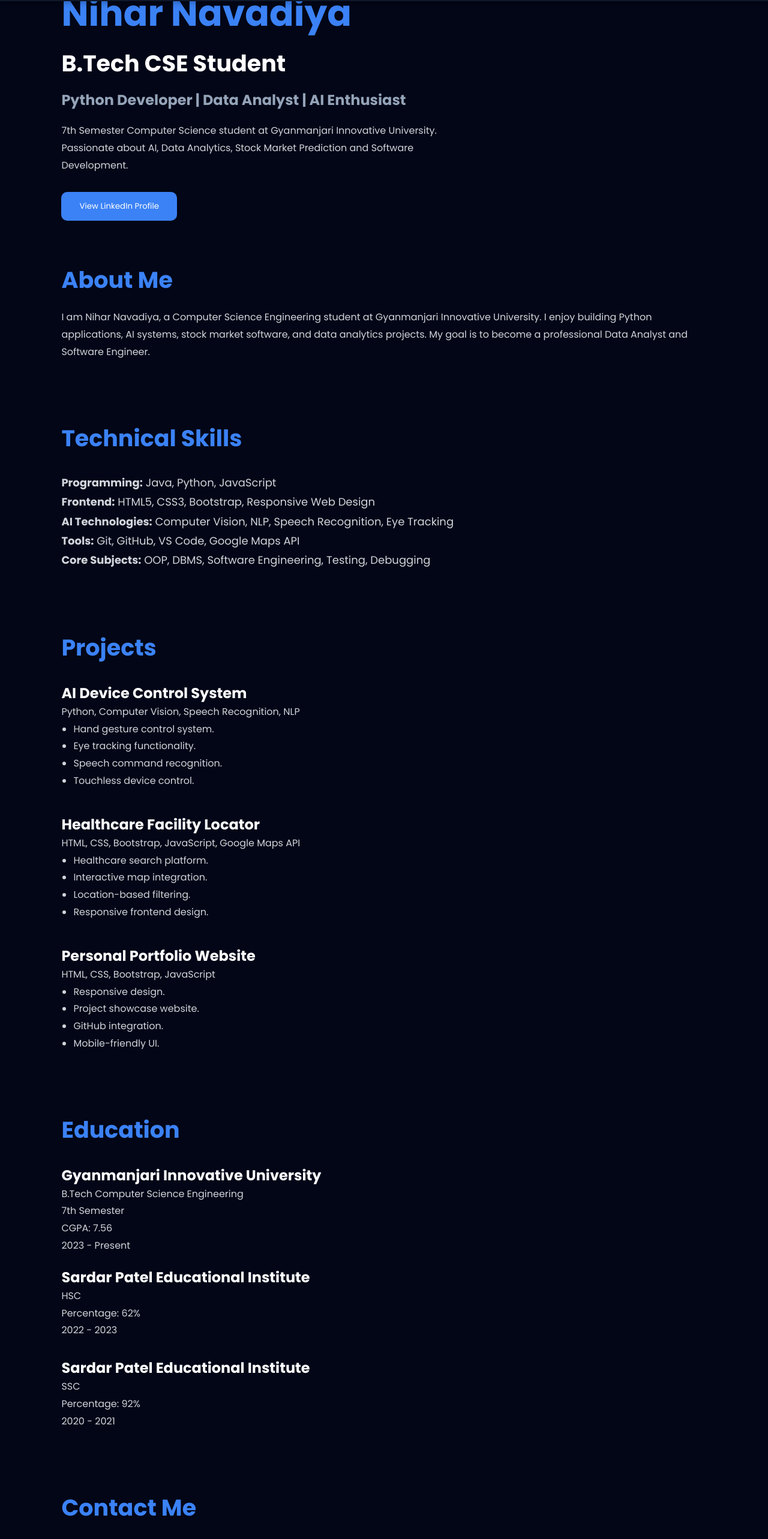
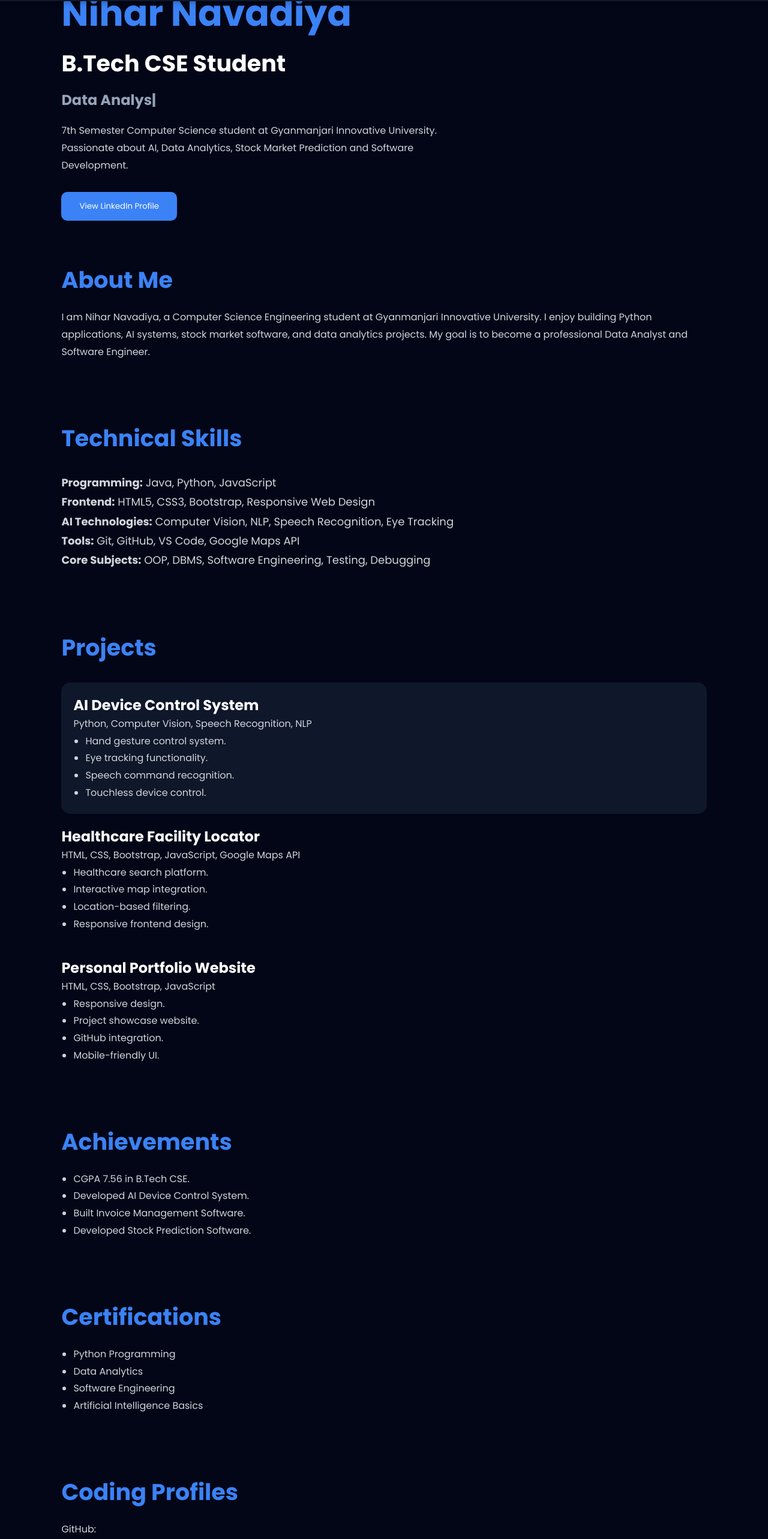
Before and after one commit to Nihar5651/nihar-portfolio, a React (Vite) app: page / in a window 1280 px wide. Shown: the part 83-2649 px from the top of the page at 60% size. Built offline with nearby package versions, Linux system fonts and the light colour scheme.

Commit message:
Added portfolio features

```diff
--- a/package.json
+++ b/package.json
@@ -10,11 +10,13 @@
     "preview": "vite preview"
   },
   "dependencies": {
+    "aos": "^2.3.4",
     "framer-motion": "^12.40.0",
     "react": "^19.2.6",
     "react-dom": "^19.2.6",
     "react-icons": "^5.6.0",
-    "react-scroll": "^1.9.3"
+    "react-scroll": "^1.9.3",
+    "react-type-animation": "^3.2.0"
   },
   "devDependencies": {
     "@eslint/js": "^10.0.1",
--- a/src/App.jsx
+++ b/src/App.jsx
@@ -3,22 +3,28 @@ import Hero from "./components/Hero";
 import About from "./components/About";
 import Skills from "./components/Skills";
 import Projects from "./components/Projects";
+import Achievements from "./components/Achievements";
+import Certifications from "./components/Certifications";
+import Profiles from "./components/Profiles";
 import Education from "./components/Education";
 import Contact from "./components/Contact";
 import Footer from "./components/Footer";
 
 function App() {
   return (
-    <div>
+    <>
       <Navbar />
       <Hero />
       <About />
       <Skills />
       <Projects />
+      <Achievements />
+      <Certifications />
+      <Profiles />
       <Education />
       <Contact />
       <Footer />
-    </div>
+    </>
   );
 }
 
--- /dev/null
+++ b/src/components/Achievements.jsx
@@ -0,0 +1,18 @@
+function Achievements() {
+  return (
+    <section id="achievements">
+      <h2 style={{ color: "#3b82f6" }}>
+        Achievements
+      </h2>
+
+      <ul>
+        <li>CGPA 7.56 in B.Tech CSE.</li>
+        <li>Developed AI Device Control System.</li>
+        <li>Built Invoice Management Software.</li>
+        <li>Developed Stock Prediction Software.</li>
+      </ul>
+    </section>
+  );
+}
+
+export default Achievements;
--- /dev/null
+++ b/src/components/Certifications.jsx
@@ -0,0 +1,18 @@
+function Certifications() {
+  return (
+    <section id="certifications">
+      <h2 style={{ color: "#3b82f6" }}>
+        Certifications
+      </h2>
+
+      <ul>
+        <li>Python Programming</li>
+        <li>Data Analytics</li>
+        <li>Software Engineering</li>
+        <li>Artificial Intelligence Basics</li>
+      </ul>
+    </section>
+  );
+}
+
+export default Certifications;
--- a/src/components/Footer.jsx
+++ b/src/components/Footer.jsx
@@ -1,3 +1,4 @@
+import { FaGithub, FaLinkedin } from "react-icons/fa";
 function Footer() {
   return (
     <footer
@@ -28,7 +29,25 @@ function Footer() {
         Python Developer <br />
         AI Enthusiast
       </p>
+        <div style={{ marginTop: "20px" }}>
+  <a
+    href="https://github.com/Nihar5651"
+    target="_blank"
+    rel="noreferrer"
+    style={{ marginRight: "20px", color: "white" }}
+  >
+    <FaGithub size={30} />
+  </a>
 
+  <a
+    href="https://www.linkedin.com/in/niharnavdiya"
+    target="_blank"
+    rel="noreferrer"
+    style={{ color: "white" }}
+  >
+    <FaLinkedin size={30} />
+  </a>
+</div>
       <p
         style={{
           fontSize: "14px",
--- a/src/components/Hero.jsx
+++ b/src/components/Hero.jsx
@@ -1,4 +1,5 @@
 import { motion } from "framer-motion";
+import { TypeAnimation } from "react-type-animation";
 
 function Hero() {
   return (
@@ -31,14 +32,24 @@ paddingBottom: "20px",
           B.Tech CSE Student
         </h2>
 
-        <h3
-          style={{
-            color: "#94a3b8",
-            marginBottom: "20px"
-          }}
-        >
-          Python Developer | Data Analyst | AI Enthusiast
-        </h3>
+      <TypeAnimation
+  sequence={[
+    "Python Developer",
+    2000,
+    "Data Analyst",
+    2000,
+    "AI Enthusiast",
+    2000,
+  ]}
+  wrapper="h3"
+  speed={50}
+  repeat={Infinity}
+  style={{
+    color: "#94a3b8",
+    marginBottom: "20px",
+    minHeight: "35px"
+  }}
+/>
 
         <p>
           7th Semester Computer Science student at
--- /dev/null
+++ b/src/components/Profiles.jsx
@@ -0,0 +1,25 @@
+function Profiles() {
+  return (
+    <section id="profiles">
+      <h2 style={{ color: "#3b82f6" }}>
+        Coding Profiles
+      </h2>
+
+      <p>
+        GitHub:
+        <br />
+        github.com/Nihar5651
+      </p>
+
+      <br />
+
+      <p>
+        LinkedIn:
+        <br />
+        linkedin.com/in/niharnavdiya
+      </p>
+    </section>
+  );
+}
+
+export default Profiles;
--- a/src/components/Projects.jsx
+++ b/src/components/Projects.jsx
@@ -5,7 +5,14 @@ function Projects() {
         Projects
       </h2>
 
-      <div style={{ marginBottom: "40px" }}>
+      <div
+  style={{
+    background: "#0f172a",
+    padding: "20px",
+    borderRadius: "15px",
+    marginBottom: "20px"
+  }}
+>
         <h3>AI Device Control System</h3>
         <p>
           Python, Computer Vision, Speech Recognition, NLP
--- a/src/main.jsx
+++ b/src/main.jsx
@@ -2,6 +2,13 @@ import React from "react";
 import ReactDOM from "react-dom/client";
 import App from "./App";
 import "./index.css";
+
+import AOS from "aos";
+import "aos/dist/aos.css";
+
+AOS.init({
+  duration: 1000,
+});
 
 ReactDOM.createRoot(document.getElementById("root")).render(
   <React.StrictMode>
```
Also changed, not shown: 1 other file (tests, documents, lock files or other folders).
